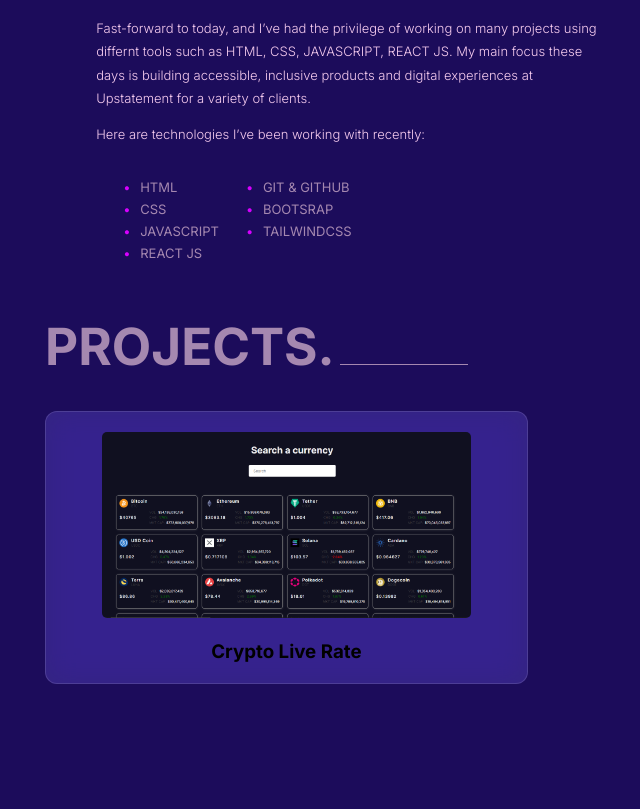
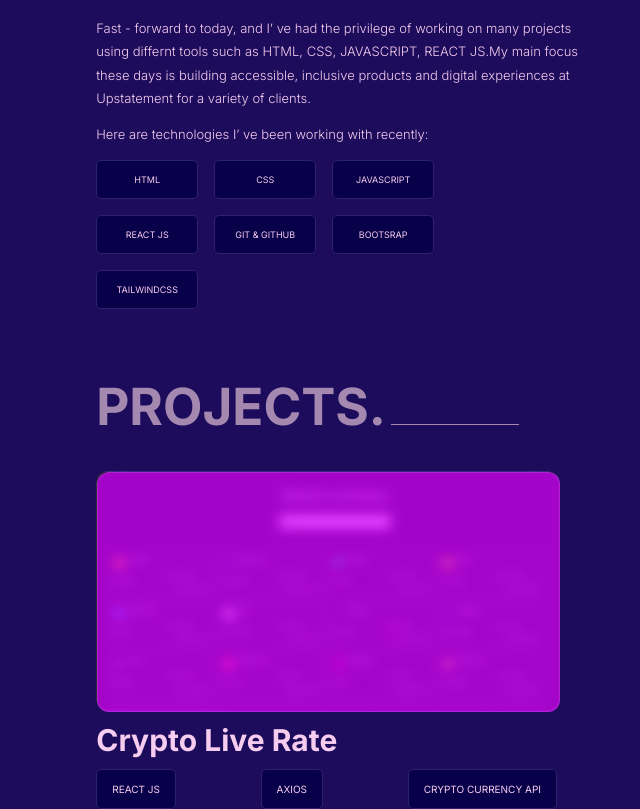
Before and after one commit to rambey-coder/Portfolio-app, a React (Create React App) app: page / in a window 1280 px wide. Shown: the part 884-1693 px from the top of the page, without its empty margins (83-723 px from the left). Before the commit the page ends 1568 px from the top, so only its background shows below. Built offline with nearby package versions, Linux system fonts and the light colour scheme.

Commit message:
about section and work section redesigned

```diff
--- a/src/Components/About.css
+++ b/src/Components/About.css
@@ -18,9 +18,7 @@
     margin: auto;
 }
 
-
-
-.first > h1 {
+.first>h1 {
     color: #a588b0;
     text-transform: capitalize;
     display: inline-block;
@@ -28,14 +26,14 @@
     margin-right: 5px;
 }
 
-.first > div {
+.first>div {
     width: 10vw;
     height: 1px;
     background-color: #a588b0;
     display: inline-block;
 }
 
-.card1 > p {
+.card1>p {
     color: #f6ccef;
     font-size: 13px;
     /* width: 40vw; */
@@ -45,27 +43,34 @@
 
 .second {
     display: flex;
+    flex-direction: column;
+    flex-wrap: wrap;
+    justify-content: space-between;
+    align-items: flex-start;
+    gap: 1rem;
 }
 
-ul li {
-    font-size: 13px;
-    color: #a588b0;
-    font-weight: 400;
-    line-height: 1.7;
-    list-style-type: none;
+.technology > div {
+    background: #080047F5;
+    border: 1px solid #30206F;
+    font-size: 9px;
+    color: #f6ccef;
+    padding: 13px 15px;
+    width: 70px;
+    text-align: center;
+    border-radius: 5px;
 }
 
-ul li::before {
-    content: "\2022";
-    color: #d700ff;
-    display: inline-block;
-    width: 17px;
-    margin-left: -1em;
-  }
+.technology {
+    display: flex;
+    align-items: center;
+    /* flex-wrap: wrap; */
+    justify-content: space-between;
+    gap: 1rem;
+}
 
 .profile {
-    /* width: 100%; */
-    width: 673.88px;
+    width: 100%;
 }
 
 .general-card {
@@ -80,13 +85,13 @@ ul li::before {
 }
 
 .card2 {
-    width: 40%;
-    /* position: relative;
-    left: 140px; */
+    width: 44%;
+    position: relative;
+    /* left: 185px; */
     display: none;
 }
 
-div.card1 > a:nth-child(4) {
+div.card1>a:nth-child(4) {
     margin-left: 10px;
 }
 
@@ -94,8 +99,17 @@ div.card1 > a:nth-child(4) {
     .general-card {
         flex-direction: column;
     }
-
-    .card1, .card2 {
+    .card1,
+    .card2 {
         width: 100%;
     }
 }
+
+@media screen and (max-width: 470px) {
+    .second {
+        flex-direction: row;
+    }
+    .technology {
+        flex-direction: column;
+    }
+}
--- a/src/Components/About.js
+++ b/src/Components/About.js
@@ -3,45 +3,48 @@ import './About.css'
 
 const About = () => {
     return (
-    <div className="abt-container" id='about'>
-        <div className="sub-abt">
-            <div className="first">
-                <h1>About Me.</h1>
+        <div className="abt-container" id='about' >
+        <div className="sub-abt" >
+        <div className="first" >
+        <h1> About Me. </h1>
         <div></div>
          </div>
-        <div className="general-card">
-            <div className="card1">
-                <p>Hello! My name is Ramadan, and I enjoy creating things that live on the internet. My interest in web development started a long time ago when I decided to try editing custom wordpress themes, which made me develop huge interest in web development.
-                </p>
+        <div className="general-card" >
+        <div className="card1" >
+        <p> Hello!My name is Ramadan, and I enjoy creating things that live on the internet.My interest in web development started a long time ago when I decided to
+        try editing custom wordpress themes, which made me develop huge interest in web development. </p>
 
         <p>
-                Fast-forward to today, and I’ve had the privilege of working on many projects using differnt tools such as HTML, CSS, JAVASCRIPT, REACT JS. My main focus these days is building accessible, inclusive products and digital experiences at Upstatement for a variety of clients.
-                </p>
+        Fast - forward to today, and I’ ve had the privilege of working on many projects using differnt tools such as HTML, CSS, JAVASCRIPT, REACT JS.My main focus these days is building accessible, inclusive products and digital experiences at Upstatement
+        for a variety of clients. </p>
 
-               <p>Here are technologies I’ve been working with recently:</p>
+        <p>Here are technologies I’ ve been working with recently: </p>
 
         <div className="second">
-               <ul>
-                   <li>HTML</li>
-                   <li>CSS</li>
-                   <li>JAVASCRIPT</li>
-                   <li>REACT JS</li>
-               </ul>
+            <div className='technology'>
+                <div> HTML </div>
+                <div>CSS </div>
+                <div> JAVASCRIPT </div>
+            </div>
 
-               <ul>
-                    <li>GIT & GITHUB</li>
-                   <li>BOOTSRAP</li>
-                   <li>TAILWINDCSS</li>
-               </ul>
+            <div className='technology'>
+                <div> REACT JS </div>
+                <div> GIT & GITHUB </div>
+                <div> BOOTSRAP </div>
+            </div>
+
+            <div className='technology'><div> TAILWINDCSS </div></div>
         </div>
         </div>
-            <div className="card2">
-                <img src="./Assets/profile.svg" alt="profile" className='profile'/>
+        <div className = "card2">
+        <img src = "./Assets/profile.svg"
+        alt = "profile"
+        className = 'profile' />
 
         </div>
         </div>
         </div>
-    </div>
+        </div >
     )
 }
 
--- a/src/Components/Work.css
+++ b/src/Components/Work.css
@@ -1,21 +1,21 @@
-#1c0c5b
+/* #1c0c5b
 #3d2c8d
 #916bbf
 #f6ccef
 #a588b0
 #d700ff
-#fff
+#fff */
 
-.wrk-container {
+.work-container {
     width: 90%;
     margin: auto;
+    position: relative;
+    top: 12rem;
 }
 
 .sub-wrk {
     width: 80%;
     margin: auto;
-    position: relative;
-    top: 10rem;
 }
 
 .work-place {
@@ -25,21 +25,64 @@
     justify-content: space-between;
 }
 
+.general-cont {
+    width: 50%;
+    height: 100%;
+    position: relative;
+}
+
 .cont1 {
-    width: 45%;
-    padding: 20px 10px;
+    width: 100%;
+    padding: 30px 0 0 0;
     backdrop-filter: blur(16px) saturate(180%);
     background-color: rgba(61, 44, 141, 0.75);
+    background: url(/public/Assets/bitcoin-rate.PNG);
+    background-size: cover;
+    background-position: center;
+    height: 13rem;
+    background-repeat: no-repeat;
     border-radius: 12px;
     border: 1px solid rgba(255, 255, 255, 0.125);
     text-align: center;
 }
 
-.bitcoin {
-    width: 80%;
-    border-radius: 5px;
+.cont1::before {
+    content: '';
+    position: absolute;
+    top: 0;
+    left: 0;
+    width: 100%;
+    height: 100%;
+    backdrop-filter: blur(6px) saturate(180%);
+    background-color: rgba(215, 0, 255, 0.75);
+    border-radius: 12px;
+    border: 1px solid rgba(255, 255, 255, 0.125);
 }
 
 .work-place > div > h3 {
     margin-bottom: 0;
+    margin-top: 11px;
+    font-size: 30px;
 }
+
+.work-place > div > h3 > a {
+    color: #f6ccef;
+    text-decoration: none;
+}
+
+.cont-details {
+    margin-top: 11px;
+    display: flex;
+    align-items: center;
+    justify-content: space-between;
+}
+
+.cont-details > div {
+    background: #080047F5;
+    border: 1px solid #30206F;
+    font-size: 10px;
+    color: #f6ccef;
+    padding: 13px 15px;
+    text-align: center;
+    border-radius: 5px;
+}
--- a/src/Components/Work.js
+++ b/src/Components/Work.js
@@ -3,7 +3,7 @@ import './Work.css'
 
 const Work = () => {
   return (
-    <div className="wrk-container" id='work'>
+    <div className="work-container" id='work'>
         <div className="sub-wrk">
             <div className="first">
                 <h1>PROJECTS.</h1>
@@ -11,17 +11,17 @@ const Work = () => {
                 </div>
 
                 <div className='work-place'>
-                  <div className='cont1'>
-                    <img src='/Assets/bitcoin-rate.png' alt='projects' className='bitcoin'/>
-
-                    <h3>Crypto Live Rate</h3>
-                  </div>
-
-                  {/* <div className='cont1'>
-                    <img src='/Assets/bitcoin-rate.png' alt='projects' className='bitcoin'/>
-
-                    <h3>Crypto Live Rate</h3>
-                  </div> */}
+                    <div className='general-cont'>
+                      <div className='cont1'></div>
+                      <h3><a href='https://live-rate.netlify.app/' target='_blank'>
+                        Crypto Live Rate
+                      </a></h3>
+                      <div className='cont-details'>
+                        <div>REACT JS</div>
+                        <div>AXIOS</div>
+                        <div>CRYPTO CURRENCY API</div>
+                      </div>
+                    </div>
                 </div>
         </div>
     </div>
```
Lines whose indentation alone changed are shown as unchanged.
